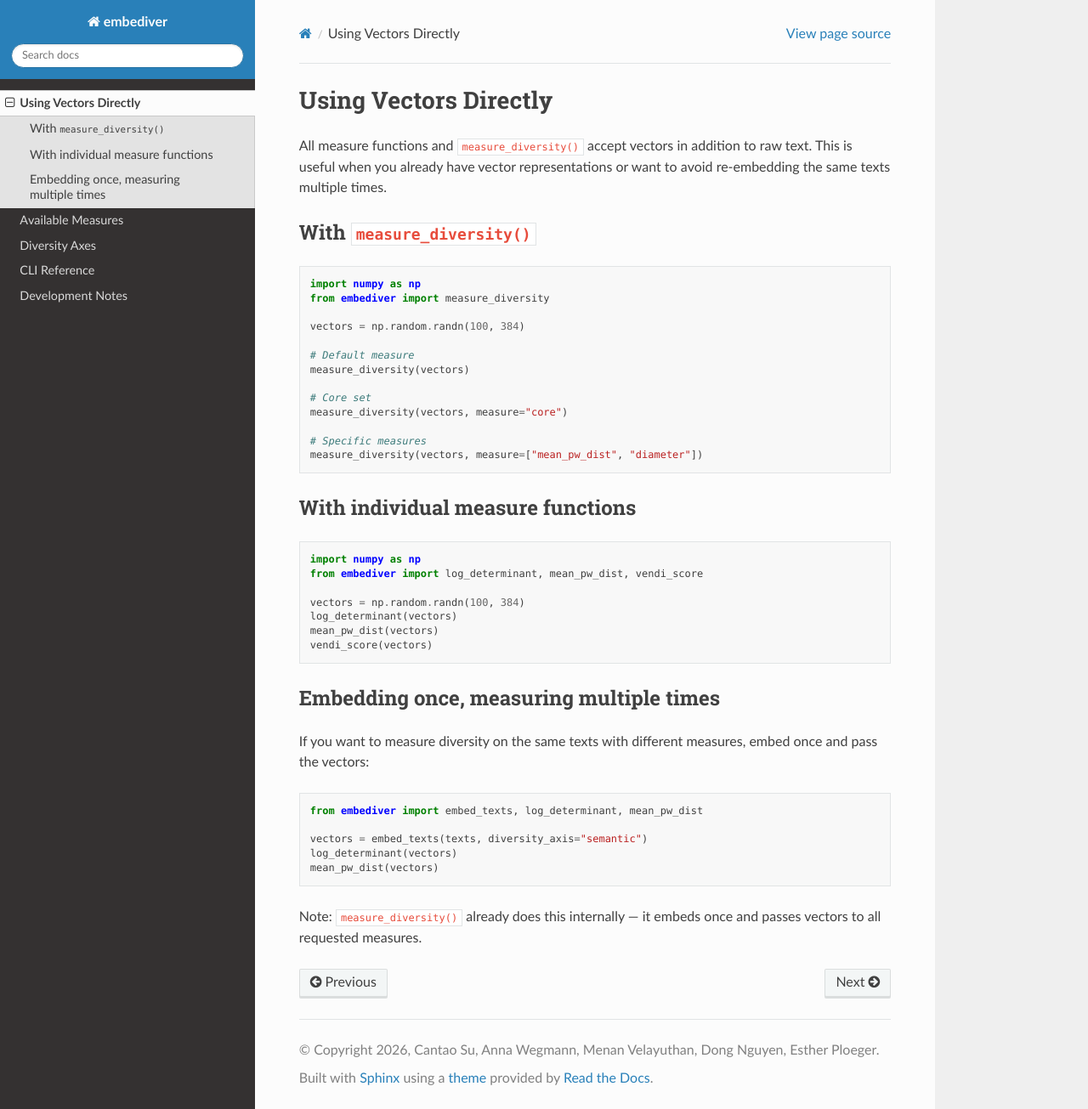
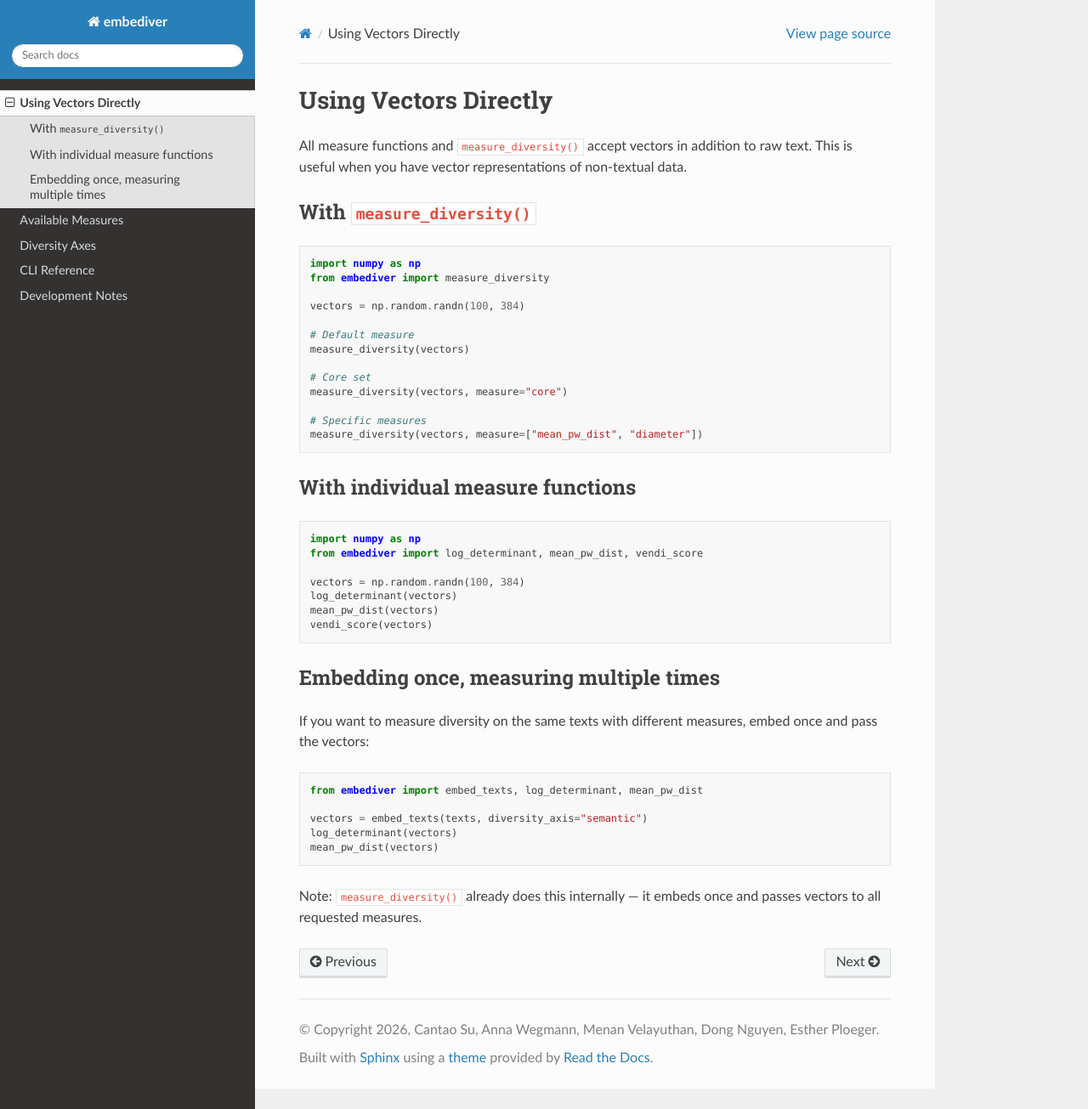
Before and after one commit to nlpsoc/emb-diversity, a Sphinx documentation site: the page built from docs/source/user-guide/vectors.md, in a window 1280 px wide and 1305 px high. Shown: the whole window at 85% size. Built offline with Sphinx 7.4.7 and the Read the Docs theme 3.1.0, drawn with Linux system fonts in a browser that asks for light colours; pages that are not in the unit, such as notebooks, are missing from menus.

Commit message:
Update vectors.md

```diff
--- a/docs/source/user-guide/vectors.md
+++ b/docs/source/user-guide/vectors.md
@@ -1,9 +1,8 @@
 # Using Vectors Directly
 
 All measure functions and `measure_diversity()` accept vectors
-in addition to raw text. This is useful when you already have
-vector representations or want to avoid re-embedding the same
-texts multiple times.
+in addition to raw text. This is useful when you have
+vector representations of non-textual data.
 
 ## With `measure_diversity()`
 
```
